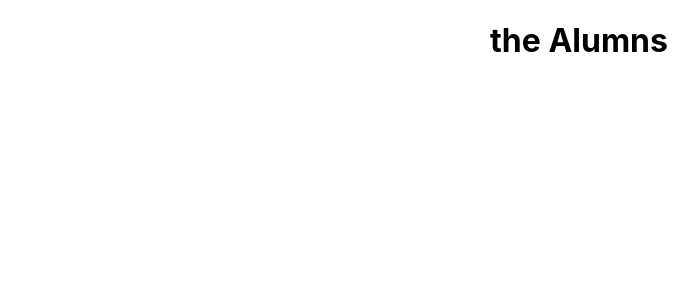
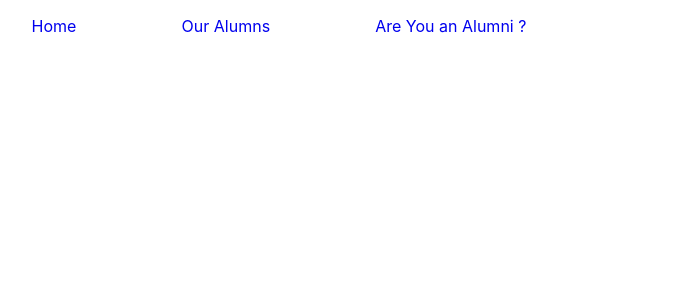
Before and after one commit to yogesh-haryana/the-Alumns, a React (Create React App) app: page /AreYouAnAlumni in a window 1280 px wide. Shown: the top 300 px of the page, without its empty margins (61-759 px from the left). Built offline with nearby package versions, Linux system fonts and the light colour scheme.

Commit message:
line-breaks and Nav Created

```diff
--- a/src/App.js
+++ b/src/App.js
@@ -1,10 +1,24 @@
 import "./App.css";
+import {
+  BrowserRouter, Route, Routes
+} from "react-router-dom";
 import Nav from "./conponents/Nav";
+import Main from "./conponents/Main";
+import AlumnsPage from "./conponents/AlumnsPage";
+import AlumnForm from "./conponents/AlumnForm";
 
 function App() {
   return (
     <div className="App">
-      <Nav />
+      <BrowserRouter>
+        <Nav />
+        <Routes>
+          <Route path="/" element={<Main />} />
+          <Route path="/ourAlumns" element={<AlumnsPage />} />
+          <Route path="/AreYouAnAlumni" element={<AlumnForm />} />
+        </Routes>
+      </BrowserRouter>
+
     </div>
   );
 }
--- /dev/null
+++ b/src/conponents/AlumnForm.js
@@ -0,0 +1,9 @@
+import React from "react";
+
+function AlumnForm() {
+  return (
+    <div />
+  );
+}
+
+export default AlumnForm;
--- /dev/null
+++ b/src/conponents/AlumnsPage.js
@@ -0,0 +1,9 @@
+import React from "react";
+
+function AlumnsPage() {
+  return (
+    <div />
+  );
+}
+
+export default AlumnsPage;
--- /dev/null
+++ b/src/conponents/Main.js
@@ -0,0 +1,9 @@
+import React from "react";
+
+function Main() {
+  return (
+    <div />
+  );
+}
+
+export default Main;
--- a/src/conponents/Nav.js
+++ b/src/conponents/Nav.js
@@ -1,11 +1,19 @@
 import React from "react";
+import { NavLink } from "react-router-dom";
+import useStyles from "../styles/NavStyles";
 
 function Nav() {
+  const classes = useStyles();
   return (
-    <div>
-      <h1>
-        the Alumns
-      </h1>
+    <div className={classes.navBar}>
+      <div className={classes.navListContainer}>
+        <ul className={classes.navList} type="none">
+          <li><NavLink to="/">Home</NavLink></li>
+          <li><NavLink to="/ourAlumns">Our Alumns</NavLink></li>
+          <li><NavLink to="/AreYouAnAlumni">Are You an Alumni ?</NavLink></li>
+        </ul>
+      </div>
+
     </div>
   );
 }
--- a/src/reportWebVitals.js
+++ b/src/reportWebVitals.js
@@ -1,6 +1,8 @@
-const reportWebVitals = onPerfEntry => {
+const reportWebVitals = (onPerfEntry) => {
   if (onPerfEntry && onPerfEntry instanceof Function) {
-    import('web-vitals').then(({ getCLS, getFID, getFCP, getLCP, getTTFB }) => {
+    import("web-vitals").then(({
+      getCLS, getFID, getFCP, getLCP, getTTFB
+    }) => {
       getCLS(onPerfEntry);
       getFID(onPerfEntry);
       getFCP(onPerfEntry);
--- /dev/null
+++ b/src/styles/NavStyles.js
@@ -0,0 +1,26 @@
+import { makeStyles } from "@mui/styles";
+
+const useStyles = makeStyles({
+  navBar: {
+    width: "100%",
+    height: "50px"
+
+  },
+  navListContainer: {
+    width: "50%",
+    height: "50px"
+  },
+  navList: {
+    display: "flex",
+    flexDirection: "row",
+    justifyContent: "space-around",
+    "& li": {
+      "& a": {
+        textDecoration: "none"
+      }
+    }
+  }
+
+});
+
+export default useStyles;
```
Also changed, not shown: src/index.js (+6 -6 lines), src/setupTests.js (+1 -1 lines), 1 other file (tests, documents, lock files or other folders).
